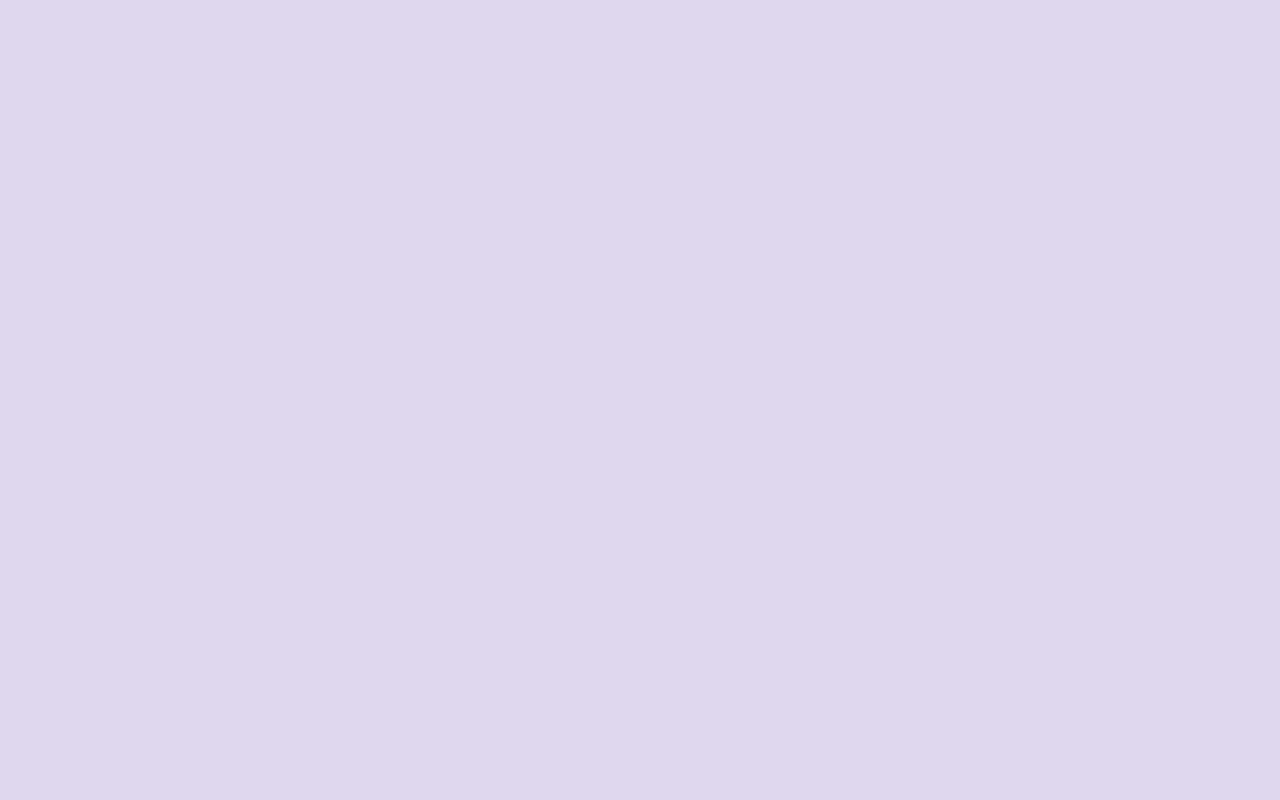
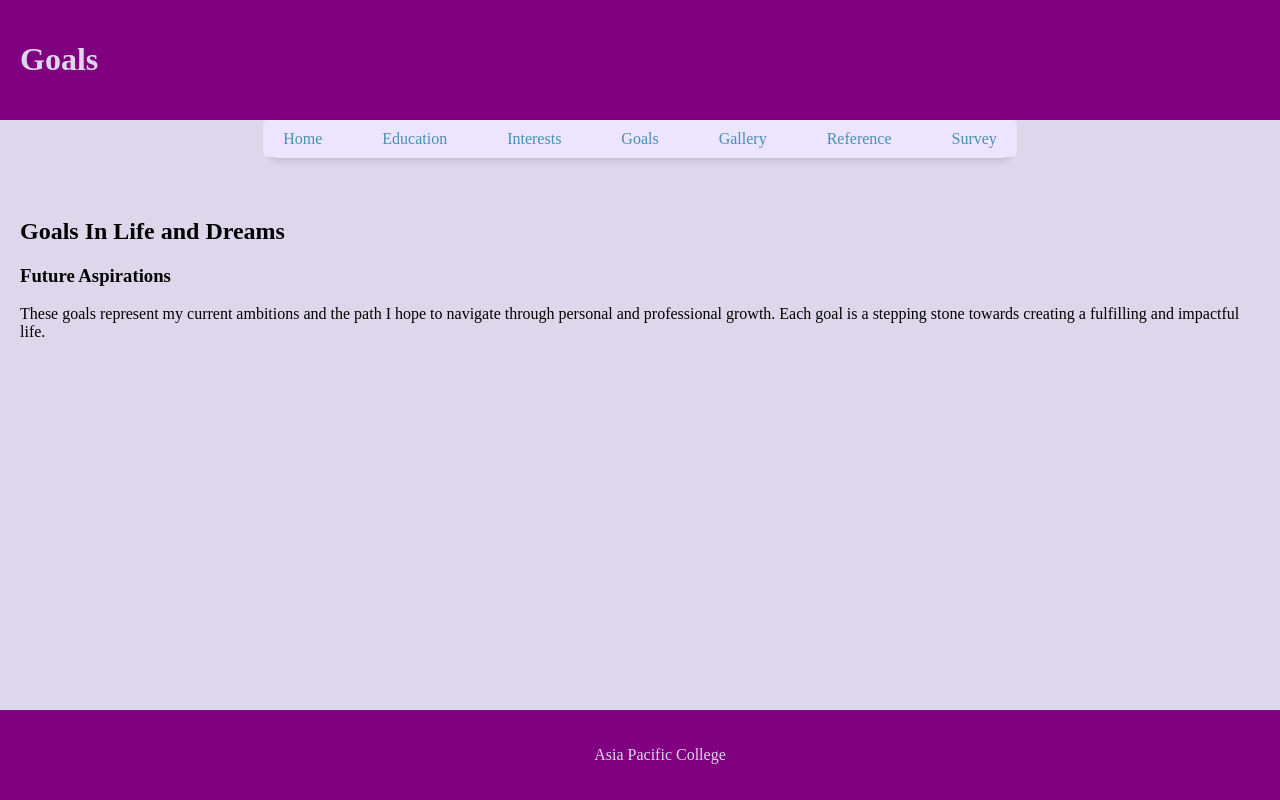
Before and after one commit to michellereina/webprog-personal-website, a Vue app in the folder vue-project/: page /goals in a window 1280 px wide. Before the commit this address had no page. Built offline with nearby package versions, Linux system fonts and the light colour scheme.

Commit message:
added int and goals

```diff
--- a/vue-project/src/router/index.js
+++ b/vue-project/src/router/index.js
@@ -1,11 +1,15 @@
 import { createRouter, createWebHistory } from 'vue-router';
 import index from '@/views/index.vue';
 import education from '@/views/education.vue';
+import interest from '@/views/interest.vue';
+import goals from '@/views/goals.vue';
 
 
 const routes = [
     { path: '/', component: index }, // Default route is Login
     { path: '/education', component: education },
+    { path: '/interest', component: interest },
+    { path: '/goals', component: goals },
 ];
 
 const router = createRouter({
--- /dev/null
+++ b/vue-project/src/views/goals.vue
@@ -0,0 +1,201 @@
+<template>
+  <div class="container">
+    <header>
+      <h1>Goals</h1>
+    </header>
+
+    <main>
+      <nav class="navbar">
+        <ul class="nav-list">
+          <li><RouterLink to="/" class="nav-link">Home</RouterLink></li>
+          <li><RouterLink to="/education" class="nav-link">Education</RouterLink></li>
+          <li><RouterLink to="/interest" class="nav-link">Interests</RouterLink></li>
+          <li><RouterLink to="/goals" class="nav-link">Goals</RouterLink></li>
+          <li><RouterLink to="/gallery" class="nav-link">Gallery</RouterLink></li>
+          <li><RouterLink to="/reference" class="nav-link">Reference</RouterLink></li>
+          <li><RouterLink to="/survey" class="nav-link">Survey</RouterLink></li>
+        </ul>
+      </nav>
+
+      <section class="main-content">
+        <h2>Goals In Life and Dreams</h2>
+
+        <div class="goals-container">
+          <ul class="goals-list">
+            <li v-for="(goal, index) in goals" :key="index" class="goal-item">
+              <span class="goal-icon">{{ goal.icon }}</span>
+              <span class="goal-text">{{ goal.text }}</span>
+            </li>
+          </ul>
+        </div>
+
+        <div class="future-plans">
+          <h3>Future Aspirations</h3>
+          <p>
+            These goals represent my current ambitions and the path I hope to navigate
+            through personal and professional growth. Each goal is a stepping stone
+            towards creating a fulfilling and impactful life.
+          </p>
+        </div>
+      </section>
+
+      <aside class="sidebar">
+        <!-- Sidebar content can be added here if needed -->
+      </aside>
+    </main>
+
+    <footer>
+      <p>Asia Pacific College</p>
+    </footer>
+  </div>
+</template>
+
+<script>document.addEventListener('mousemove', (e) => {
+    const sparkle = document.createElement('div');
+    sparkle.classList.add('cursor-sparkle');
+    sparkle.style.top = `${e.clientY}px`;
+    sparkle.style.left = `${e.clientX}px`;
+    document.body.appendChild(sparkle);
+
+    setTimeout(() => {
+      sparkle.remove();
+    }, 500);
+  });
+</script>
+
+<style>
+body{
+    background-color: #DED7EC;
+
+    padding: 0px;
+    margin: 0px;
+  }
+
+  .container {
+    display: flex;
+    flex-direction: column;
+    padding: 0;
+    margin: 0;
+
+  }
+
+  header{
+    background-color: purple;
+    padding: 20px;
+    color: #DED7EC;
+
+  }
+
+  footer {
+    background-color: purple;
+    padding: 20px;
+    color: #DED7EC;
+    position: fixed;
+    left: 0;
+    bottom: 0;
+    width: 100%;
+    text-align: center;
+  }
+
+  main {
+    display: flex;
+    flex-direction: column;
+  }
+
+  .main-content {
+    flex-wrap: wrap;
+    background-color: #DED7EC;
+    padding: 20px;
+    justify-content: center;
+  }
+
+
+  .main-content > .grid {
+
+    background-color: rgba(194, 124, 238, 0.453);
+    border-radius: 20px;
+    width: 800px;
+    height: auto;
+    margin: auto;
+    padding: 20px;
+    text-align: center;
+    line-height: 50px;
+    color: #3d728d;
+  }
+  .images{
+    width: 1650px;
+    background-color: #2c2c2c;
+    border-radius: 20px;
+    justify-content: center;
+    text-align: center;
+    padding: 25px;
+    color: #4990B3;
+  }
+  img{
+    width: 25%;
+    display: inline-block;
+  }
+  table {
+    border-collapse: collapse;
+    width: 100%;
+  }
+  th, td{
+    padding: 10px;
+    text-align: center;
+    border-bottom: 1px solid #ddd;
+  }
+  .cursor-sparkle {
+    position: absolute;
+    width: 10px;
+    height: 10px;
+    background: #ede4ff;
+    border-radius: 50%;
+    box-shadow: 0 0 10px white;
+    pointer-events: none;
+  }
+  ul, li {
+    margin: 0;
+    padding: 0;
+    list-style: none;
+    font-family: "Poppins", serif;
+  }
+
+
+  .nav-list {
+    display: flex;
+    justify-content: center;
+    gap: 20px;
+  }
+
+  .nav-link {
+    text-decoration: none;
+    font-size: 16px;
+    padding: 10px 20px;
+    background-color: #ede4ff;
+    color: #4990B3;
+    border: none;
+    border-radius: 5px;
+    transition: background-color 0.3s ease, transform 0.2s ease;
+  }
+    /* Navigation Bar Styling */
+    .navbar {
+      margin: auto;
+      margin-bottom: 20px;
+      display: flex;
+      background-color: #ede4ff;
+      box-shadow: 0 4px 6px rgba(0, 0, 0, 0.1);
+      padding: 10px 20px;
+      border-radius: 8px;
+      justify-content: center;
+      align-items: center;
+      width: 700px;
+    }
+  .nav-link:hover {
+    background-color: purple;
+    transform: scale(1.05);
+  }
+
+  .nav-link:active {
+    background-color: rgb(99, 1, 99);
+  }
+</style>
--- /dev/null
+++ b/vue-project/src/views/interest.vue
@@ -0,0 +1,207 @@
+<template><div class="container">
+<header>
+<h1>Hobbies and Interests</h1></header><main>
+<section class="main-content">
+  <div>
+    <nav class="navbar">
+        <ul class="nav-list">
+        <li><RouterLink to="/" class="nav-link">Home</RouterLink></li>
+        <li><RouterLink to="/education" class="nav-link">Education</RouterLink></li>
+        <li><RouterLink to="/interest" class="nav-link">Interests</RouterLink></li>
+        <li><RouterLink to="/goals" class="nav-link">Goals</RouterLink></li>
+        <li><RouterLink to="/gallery" class="nav-link">Gallery</RouterLink></li>
+        <li><RouterLink to="/reference" class="nav-link">Reference</RouterLink></li>
+        <li><RouterLink to="/survey" class="nav-link">Survey</RouterLink></li>
+      </ul>
+    </nav>
+  </div>
+  <div class="grid"><h2>A list of what I enjoy.</h2>
+    <ul>
+      <li>Watch movies and series📽️</li>
+      <li>Makeup and skincare💄</li>
+      <li>Fashion👗</li>
+      <li>Collect figurines🐈‍⬛</li>
+      <li>Play games🎮</li>
+    </ul>
+</div>
+<br>
+<div class="grid"><h2>My top 4 films</h2>
+<div class="image-container">
+  <img src="https://a.ltrbxd.com/resized/sm/upload/v1/3q/s4/aa/memento-0-1000-0-1500-crop.jpg?v=80f0732247
+  " alt="Memento">
+  <img src="https://a.ltrbxd.com/resized/sm/upload/uo/r7/1v/1j/wynnf6LT4ueuCuREPRMtHGQIk5T-0-1000-0-1500-crop.jpg?v=b0c8031954" alt="Mysterious Skin">
+  <img src="https://a.ltrbxd.com/resized/film-poster/5/1/4/5/4/51454-oldboy-0-1000-0-1500-crop.jpg?v=294dbcadef
+  " alt="Oldboy">
+  <img src="https://a.ltrbxd.com/resized/film-poster/5/0/5/5/7/50557-while-you-were-sleeping-0-1000-0-1500-crop.jpg?v=83ec42bc7d" alt="While You Were Sleeping">
+</div>
+</div>
+</section>
+<aside class="sidebar"></aside>
+</main>
+<footer>Asia Pacific College</footer>
+</div></template>
+
+<script>document.addEventListener('mousemove', (e) => {
+    const sparkle = document.createElement('div');
+    sparkle.classList.add('cursor-sparkle');
+    sparkle.style.top = `${e.clientY}px`;
+    sparkle.style.left = `${e.clientX}px`;
+    document.body.appendChild(sparkle);
+
+    setTimeout(() => {
+      sparkle.remove();
+    }, 500);
+  });
+</script>
+
+<style>
+body{
+    background-color: #DED7EC;
+
+    padding: 0px;
+    margin: 0px;
+  }
+
+  .container {
+    display: flex;
+    flex-direction: column;
+    padding: 0;
+    margin: 0;
+
+  }
+
+  header{
+    background-color: purple;
+    padding: 20px;
+    color: #DED7EC;
+
+  }
+
+  footer {
+    background-color: purple;
+    padding: 20px;
+    color: #DED7EC;
+    position: fixed;
+    left: 0;
+    bottom: 0;
+    width: 100%;
+    text-align: center;
+  }
+
+  main {
+    display: flex;
+    flex-direction: column;
+  }
+
+  .main-content {
+    flex-wrap: wrap;
+    background-color: #DED7EC;
+    padding: 20px;
+    justify-content: center;
+  }
+
+
+  .main-content > .grid {
+    background-color: rgba(194, 124, 238, 0.453);
+    border-radius: 20px;
+    width: 800px;
+    height: auto;
+    margin: auto;
+    padding: 20px;
+
+    text-align: center;
+    line-height: 50px;
+    color: #3d728d;
+  }
+  .images{
+    width: 1650px;
+    background-color: #2c2c2c;
+    border-radius: 20px;
+    justify-content: center;
+    text-align: center;
+    padding: 25px;
+    color: #4990B3;
+  }
+  img{
+    width: 25%;
+    display: inline-block;
+  }
+  table {
+    border-collapse: collapse;
+    width: 100%;
+  }
+  th, td{
+    padding: 10px;
+    text-align: center;
+    border-bottom: 1px solid #ddd;
+  }
+  .cursor-sparkle {
+    position: absolute;
+    width: 10px;
+    height: 10px;
+    background: #ede4ff;
+    border-radius: 50%;
+    box-shadow: 0 0 10px white;
+    pointer-events: none;
+  }
+  ul, li {
+    margin: 0;
+    padding: 0;
+    list-style: none;
+    font-family: "Poppins", serif;
+  }
+
+
+  .nav-list {
+    display: flex;
+    justify-content: center;
+    gap: 20px;
+  }
+
+  .nav-link {
+    text-decoration: none;
+    font-size: 16px;
+    padding: 10px 20px;
+    background-color: #ede4ff;
+    color: #4990B3;
+    border: none;
+    border-radius: 5px;
+    transition: background-color 0.3s ease, transform 0.2s ease;
+  }
+
+    .navbar {
+      margin: auto;
+      margin-bottom: 20px;
+      display: flex;
+      background-color: #ede4ff;
+      box-shadow: 0 4px 6px rgba(0, 0, 0, 0.1);
+      padding: 10px 20px;
+      border-radius: 8px;
+      justify-content: center;
+      align-items: center;
+      width: 700px;
+    }
+  .nav-link:hover {
+    background-color: purple;
+    transform: scale(1.05);
+  }
+
+  .nav-link:active {
+    background-color: rgb(99, 1, 99);
+  }
+
+  .image-container {
+    display: flex; /* Flexbox for horizontal alignment */
+    justify-content: space-between; /* Space between images */
+    align-items: center; /* Vertically align images */
+    padding: 10px;
+  }
+
+  /* Image styles */
+  .image-container img {
+    width: 200px auto; /* Set a specific width for the images */
+    height: auto; /* Maintain aspect ratio */
+    border: 2px solid #ccc; /* Optional border */
+    border-radius: 10px; /* Optional rounded corners */
+  }
+</style>
```
